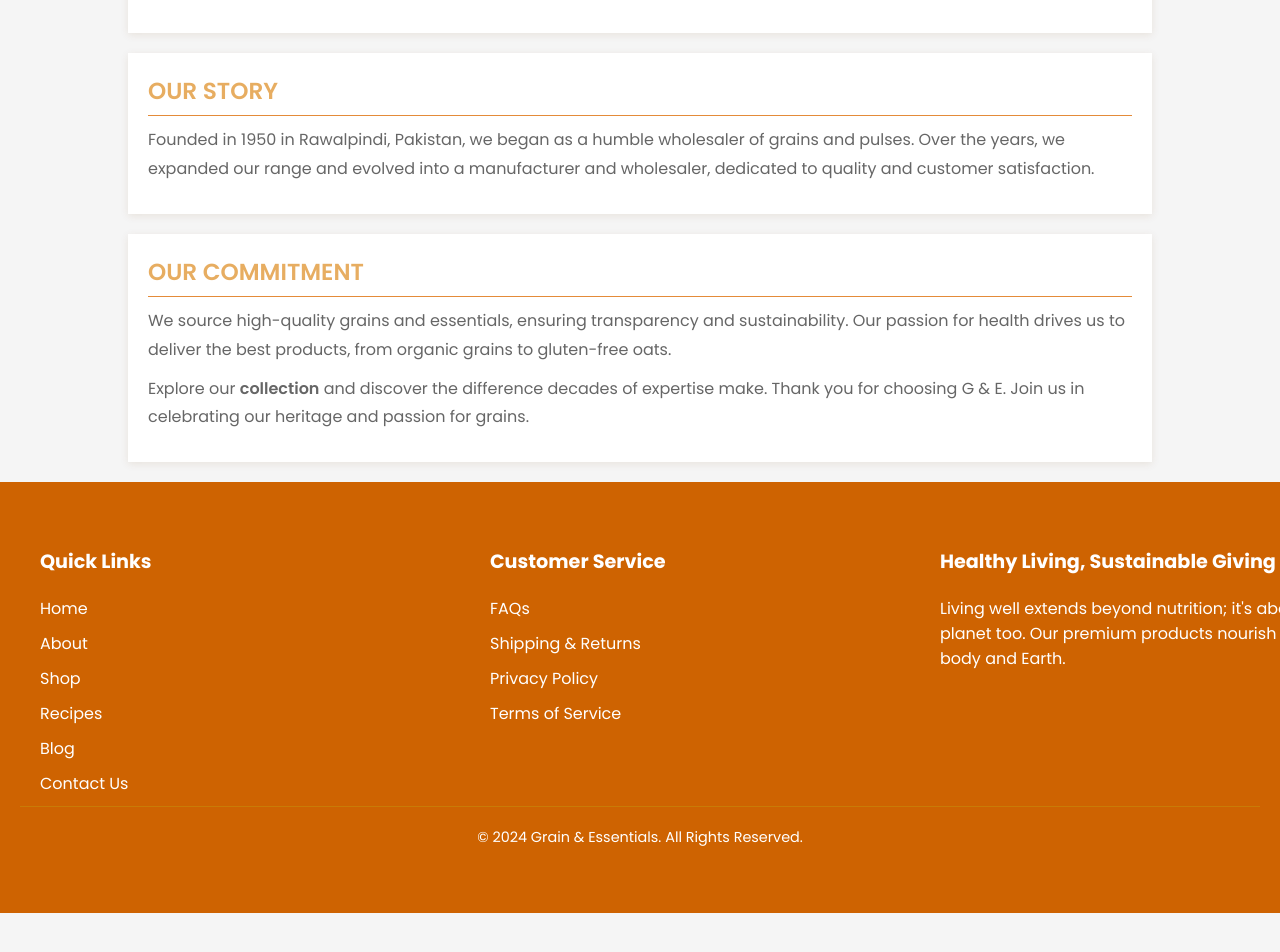
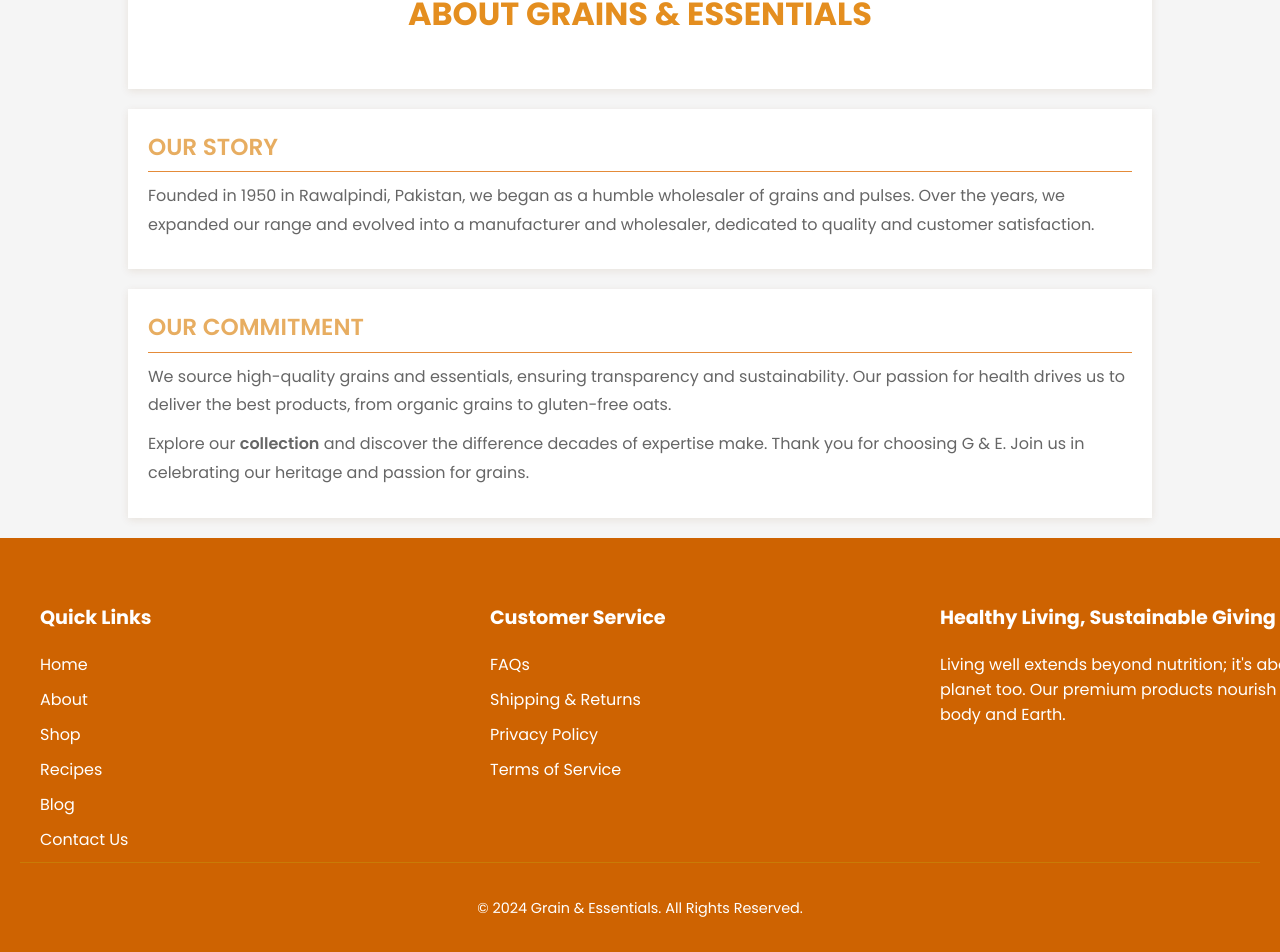
Before and after one commit to menoo-o/Grains-and-Essentials, a React (Vite) app: page /about in a window 1280 px wide. Shown: the part 218-1170 px from the top of the page. Before the commit the page ends 1131 px from the top, so only its background shows below. Built offline with nearby package versions, Linux system fonts and the light colour scheme.

Commit message:
minor changes in the UI

```diff
--- a/src/App.css
+++ b/src/App.css
@@ -514,8 +514,9 @@
 
 .footer-bottom {
   text-align: center;
-  margin-top: 20px;
+  margin-top: 2.2rem;
   font-size: 0.9em;
+  margin-bottom: 0;
 }
 /* footer back to top btn */
 .back-to-top-btn {
@@ -542,7 +543,7 @@
 /* PAGE ABOUT CSS */
 /* General Reset and Styling */
 .about-container {
-  margin: 0;
+  margin-top: 3.47rem;
   padding: 0;
   background-color: #f5f5f5;
   line-height: 1.6;
@@ -809,20 +810,7 @@
 
 
 
-
-
-
-
-
-
-
-
-
-
-
-
-
-
+/* .................MEDIA QUERIES................ */
 
   /* nav media queries & Hero*/
   @media (min-width: 330px) and (max-width: 480px) {
@@ -949,7 +937,8 @@
   }
 
   .para-heading{
-    font-size: 1.8rem;}
+    font-size: 1.8rem;
+  }
 
   .para p{
     font-size: 0.95em;
@@ -1149,6 +1138,9 @@
     }
 
     /* about pg */
+    .about-container {
+      margin-top: 1rem;
+    }
     .about-heading h1 {
       margin-top: 15px;
       margin-bottom: 0px;
@@ -1179,11 +1171,20 @@
       margin-top: 2.5rem;
     }
 
+    .blogs-heading h2 {
+      font-size: 1.65rem;
+    }
+
     /* contact  */
 
     .contact-container{
       width: 85%;
       padding: 10px;
+      margin-top: 2rem;
+    }
+
+    .contact-heading{
+      font-size: 1.65rem;
     }
 
     .contact-form{
@@ -1209,8 +1210,8 @@
 
     /* back to top btn */
     .back-to-top-btn {
-      font-size: 1.3em;
-      padding: 8px 14px;
+      font-size: 1.6em;
+      padding: 7px 15px;
     }
 
 
--- a/src/Components/DropNav.jsx
+++ b/src/Components/DropNav.jsx
@@ -111,7 +111,8 @@ function DropdownMenu({ closeDropdown }) {
       >
         <div className="menu">
           <DropdownItem to="/" closeDropdown={closeDropdown}>Home</DropdownItem>
-          <DropdownItem to="/shop" goToMenu="shop" closeDropdown={closeDropdown}>Shop</DropdownItem>
+          <DropdownItem goToMenu="shop" > Shop</DropdownItem>
+          {/* <DropdownItem to="/shop" goToMenu="shop" closeDropdown={closeDropdown}>Shop</DropdownItem> */}
           <DropdownItem to="/contact" closeDropdown={closeDropdown}>Contact Us</DropdownItem>
           <DropdownItem to="/blogs" closeDropdown={closeDropdown}>Blogs</DropdownItem>
           <DropdownItem to="/recipes" closeDropdown={closeDropdown}>Recipes</DropdownItem>
@@ -140,6 +141,7 @@ function DropdownMenu({ closeDropdown }) {
           <DropdownItem goToMenu="main" leftIcon={<FontAwesomeIcon icon={faArrowLeft} className='icon-left' />} closeDropdown={closeDropdown}>
             <h2>Categories</h2>
           </DropdownItem>
+          <DropdownItem>All Products</DropdownItem>
           <DropdownItem>Grains & Cereals</DropdownItem>
           <DropdownItem>Rice</DropdownItem>
           <DropdownItem>Lentils & Beans</DropdownItem>
--- a/src/pages/Home.jsx
+++ b/src/pages/Home.jsx
@@ -17,9 +17,7 @@ function Home() {
     <div className="app-container">
 
 
-      {/* <nav>
-        <Navbar />
-      </nav> */}
+
 
       <main>
           <Hero />
@@ -30,8 +28,6 @@ function Home() {
           <Recipes />
       </main>
 
-        {/* <Footer /> */}
-
 
     </div>
   );
```
